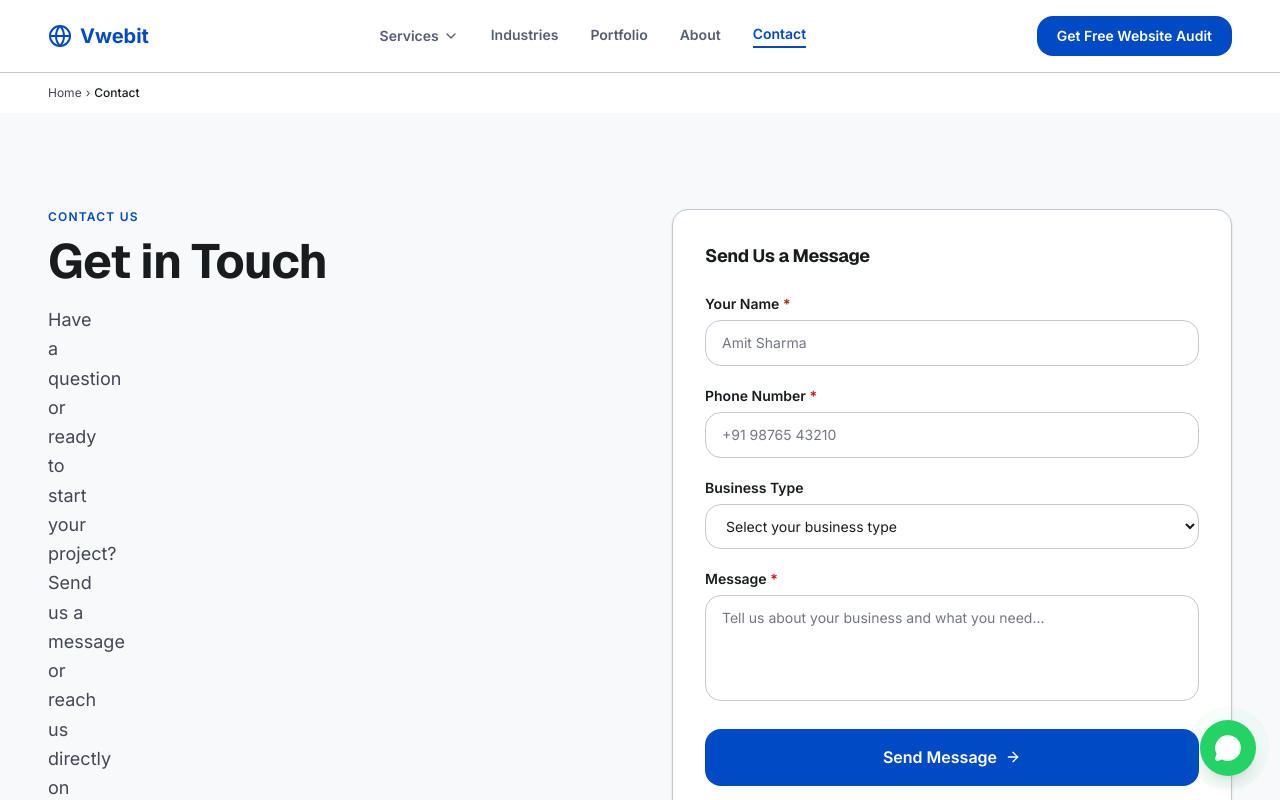
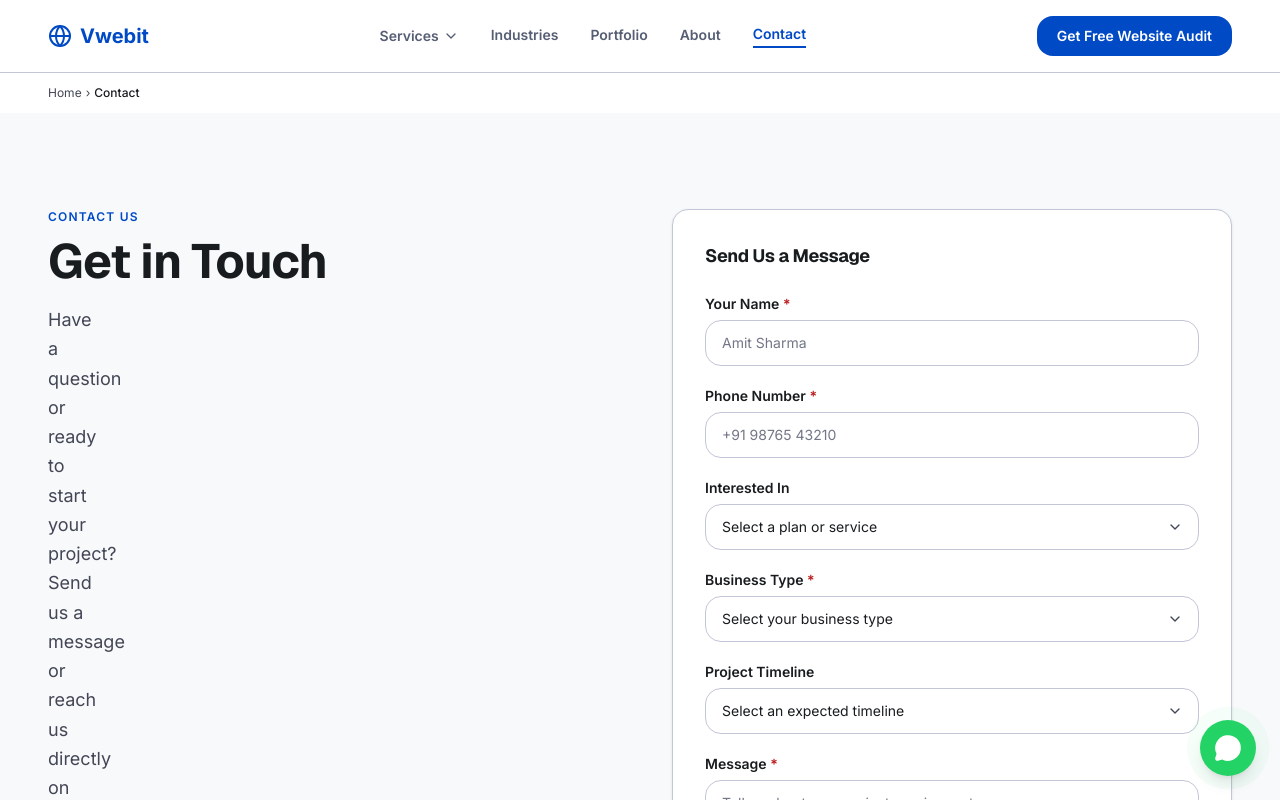
Before and after one commit to chiragthukran/vwebit, a Next.js app: page /contact in a window 1280 px wide. Shown: the top 800 px of the page. Built offline with nearby package versions, Linux system fonts and the light colour scheme.

Commit message:
feat: enhance contact form with pricing plans, conditional inputs, and live validation

```diff
--- a/app/api/contact/route.ts
+++ b/app/api/contact/route.ts
@@ -6,7 +6,7 @@ const resend = new Resend(process.env.RESEND_API_KEY);
 export async function POST(req: NextRequest) {
   try {
     const body = await req.json();
-    const { name, phone, businessType, message, botField } = body;
+    const { name, phone, plan, businessType, otherBusiness, timeline, message, botField } = body;
 
     // Honeypot check for spam
     if (botField) {
@@ -22,19 +22,46 @@ export async function POST(req: NextRequest) {
 
     const toEmail = process.env.AUDIT_EMAIL ?? "vwebit12@gmail.com";
 
+    // Resolve final business type string
+    const finalBusiness = businessType === "other" && otherBusiness ? otherBusiness : (businessType || "Not specified");
+
     const { error } = await resend.emails.send({
       from: "Vwebit Contact Form <onboarding@resend.dev>",
       to: toEmail,
-      subject: `New Contact from ${name}`,
+      subject: `New Lead: ${name} (${plan || finalBusiness})`,
       html: `
-        <h2>New Contact Form Submission</h2>
-        <table cellpadding="8" style="border-collapse:collapse;width:100%">
-          <tr><td><strong>Name:</strong></td><td>${name}</td></tr>
-          <tr><td><strong>Phone:</strong></td><td>${phone}</td></tr>
-          <tr><td><strong>Business Type:</strong></td><td>${businessType || "Not specified"}</td></tr>
-          <tr><td><strong>Message:</strong></td><td>${message || "—"}</td></tr>
-        </table>
-        <p style="margin-top:16px;color:#666">Sent via vwebit.xyz contact form</p>
+        <div style="font-family: sans-serif; color: #333; max-width: 600px;">
+          <h2 style="color: #000; border-bottom: 1px solid #eee; padding-bottom: 10px;">New Contact Form Submission</h2>
+          <table cellpadding="10" style="border-collapse:collapse; width:100%; text-align: left;">
+            <tr style="border-bottom: 1px solid #f5f5f5;">
+              <td style="width: 150px;"><strong>Name:</strong></td>
+              <td>${name}</td>
+            </tr>
+            <tr style="border-bottom: 1px solid #f5f5f5;">
+              <td><strong>Phone:</strong></td>
+              <td>${phone}</td>
+            </tr>
+            <tr style="border-bottom: 1px solid #f5f5f5;">
+              <td><strong>Interested In:</strong></td>
+              <td><span style="background:#f0f7ff; color:#0055cc; padding: 4px 8px; border-radius: 4px; font-weight: bold;">${plan || "Not specified"}</span></td>
+            </tr>
+            <tr style="border-bottom: 1px solid #f5f5f5;">
+              <td><strong>Business Type:</strong></td>
+              <td>${finalBusiness}</td>
+            </tr>
+            <tr style="border-bottom: 1px solid #f5f5f5;">
+              <td><strong>Timeline:</strong></td>
+              <td>${timeline || "Not specified"}</td>
+            </tr>
+            <tr>
+              <td colspan="2" style="padding-top: 20px;">
+                <strong>Message:</strong>
+                <p style="background: #f9fafb; padding: 15px; border-radius: 8px; border: 1px solid #eee; white-space: pre-wrap;">${message || "—"}</p>
+              </td>
+            </tr>
+          </table>
+          <p style="margin-top:24px; color:#666; font-size: 12px; text-align: center;">Sent securely via vwebit.xyz contact form</p>
+        </div>
       `,
     });
 
--- a/components/ContactForm.tsx
+++ b/components/ContactForm.tsx
@@ -4,14 +4,25 @@ import { useState } from "react";
 import { useForm } from "react-hook-form";
 import { zodResolver } from "@hookform/resolvers/zod";
 import { z } from "zod";
-import { ArrowRight, CheckCircle2 } from "lucide-react";
+import { ArrowRight, CheckCircle2, ChevronDown } from "lucide-react";
 
 const schema = z.object({
   name: z.string().min(2, "Name must be at least 2 characters"),
   phone: z.string().min(10, "Enter a valid phone number"),
-  businessType: z.string().optional(),
+  plan: z.string().optional(),
+  businessType: z.string().min(1, "Please select a business type"),
+  otherBusiness: z.string().optional(),
+  timeline: z.string().optional(),
   message: z.string().min(5, "Please enter a message"),
   botField: z.string().optional(),
+}).superRefine((data, ctx) => {
+  if (data.businessType === "other" && (!data.otherBusiness || data.otherBusiness.length < 2)) {
+    ctx.addIssue({
+      code: z.ZodIssueCode.custom,
+      message: "Please specify your business type",
+      path: ["otherBusiness"],
+    });
+  }
 });
 
 type FormData = z.infer<typeof schema>;
@@ -21,7 +32,17 @@ export function ContactForm() {
   const [error, setError] = useState("");
   const [loading, setLoading] = useState(false);
 
-  const { register, handleSubmit, formState: { errors } } = useForm<FormData>({ resolver: zodResolver(schema) });
+  const {
+    register,
+    handleSubmit,
+    watch,
+    formState: { errors },
+  } = useForm<FormData>({
+    resolver: zodResolver(schema),
+    mode: "onTouched", // Validates live when user leaves the field
+  });
+
+  const businessType = watch("businessType");
 
   const onSubmit = async (data: FormData) => {
     setLoading(true);
@@ -62,6 +83,8 @@ export function ContactForm() {
       <div aria-hidden="true" className="hidden">
         <input type="text" tabIndex={-1} autoComplete="off" {...register("botField")} />
       </div>
+
+      {/* Name */}
       <div>
         <label htmlFor="contact-name" className="block text-sm font-semibold text-[var(--color-on-surface)] mb-1.5">
           Your Name <span className="text-[var(--color-error)]">*</span>
@@ -70,6 +93,7 @@ export function ContactForm() {
         {errors.name && <p className="mt-1 text-xs text-[var(--color-error)]">{errors.name.message}</p>}
       </div>
 
+      {/* Phone */}
       <div>
         <label htmlFor="contact-phone" className="block text-sm font-semibold text-[var(--color-on-surface)] mb-1.5">
           Phone Number <span className="text-[var(--color-error)]">*</span>
@@ -78,26 +102,78 @@ export function ContactForm() {
         {errors.phone && <p className="mt-1 text-xs text-[var(--color-error)]">{errors.phone.message}</p>}
       </div>
 
+      {/* Pricing Plan */}
+      <div>
+        <label htmlFor="contact-plan" className="block text-sm font-semibold text-[var(--color-on-surface)] mb-1.5">
+          Interested In
+        </label>
+        <div className="relative">
+          <select id="contact-plan" {...register("plan")} className="appearance-none w-full px-4 py-3 rounded-lg border border-[var(--color-outline-variant)] bg-white text-[var(--color-on-surface)] text-sm focus:outline-none focus:ring-2 focus:ring-[var(--color-primary)] focus:border-transparent transition pr-10">
+            <option value="">Select a plan or service</option>
+            <option value="Starter Plan (₹7,999)">Starter Plan (₹7,999)</option>
+            <option value="Custom Quote">Custom Quote</option>
+            <option value="Growth+ Plan (₹24,999)">Growth+ Plan (₹24,999)</option>
+            <option value="Website Audit">Website Audit</option>
+            <option value="Not Sure Yet">Not Sure Yet</option>
+          </select>
+          <ChevronDown className="absolute right-4 top-1/2 -translate-y-1/2 w-4 h-4 text-[var(--color-on-surface-variant)] pointer-events-none" aria-hidden="true" />
+        </div>
+      </div>
+
+      {/* Business Type */}
       <div>
         <label htmlFor="contact-business-type" className="block text-sm font-semibold text-[var(--color-on-surface)] mb-1.5">
-          Business Type
+          Business Type <span className="text-[var(--color-error)]">*</span>
         </label>
-        <select id="contact-business-type" {...register("businessType")} className="w-full px-4 py-3 rounded-lg border border-[var(--color-outline-variant)] bg-white text-[var(--color-on-surface)] text-sm focus:outline-none focus:ring-2 focus:ring-[var(--color-primary)] focus:border-transparent transition">
-          <option value="">Select your business type</option>
-          <option value="packers-movers">Packers & Movers</option>
-          <option value="transport">Transport / Logistics</option>
-          <option value="clinic">Clinic / Healthcare</option>
-          <option value="contractor">Contractor / Builder</option>
-          <option value="retail">Retail / Shop</option>
-          <option value="other">Other</option>
-        </select>
+        <div className="relative">
+          <select id="contact-business-type" {...register("businessType")} className="appearance-none w-full px-4 py-3 rounded-lg border border-[var(--color-outline-variant)] bg-white text-[var(--color-on-surface)] text-sm focus:outline-none focus:ring-2 focus:ring-[var(--color-primary)] focus:border-transparent transition pr-10">
+            <option value="">Select your business type</option>
+            <option value="Packers & Movers">Packers & Movers</option>
+            <option value="Transport / Logistics">Transport / Logistics</option>
+            <option value="Clinic / Healthcare">Clinic / Healthcare</option>
+            <option value="Contractor / Builder">Contractor / Builder</option>
+            <option value="Retail / Shop">Retail / Shop</option>
+            <option value="other">Other</option>
+          </select>
+          <ChevronDown className="absolute right-4 top-1/2 -translate-y-1/2 w-4 h-4 text-[var(--color-on-surface-variant)] pointer-events-none" aria-hidden="true" />
+        </div>
+        {errors.businessType && <p className="mt-1 text-xs text-[var(--color-error)]">{errors.businessType.message}</p>}
       </div>
 
+      {/* Other Business Type (Conditional) */}
+      {businessType === "other" && (
+        <div className="animate-fade-in-up">
+          <label htmlFor="contact-other-business" className="block text-sm font-semibold text-[var(--color-on-surface)] mb-1.5">
+            Please Specify <span className="text-[var(--color-error)]">*</span>
+          </label>
+          <input id="contact-other-business" type="text" placeholder="E.g. Real Estate, Restaurant..." {...register("otherBusiness")} className="w-full px-4 py-3 rounded-lg border border-[var(--color-outline-variant)] bg-white text-[var(--color-on-surface)] text-sm placeholder:text-[var(--color-outline)] focus:outline-none focus:ring-2 focus:ring-[var(--color-primary)] focus:border-transparent transition" />
+          {errors.otherBusiness && <p className="mt-1 text-xs text-[var(--color-error)]">{errors.otherBusiness.message}</p>}
+        </div>
+      )}
+
+      {/* Timeline */}
+      <div>
+        <label htmlFor="contact-timeline" className="block text-sm font-semibold text-[var(--color-on-surface)] mb-1.5">
+          Project Timeline
+        </label>
+        <div className="relative">
+          <select id="contact-timeline" {...register("timeline")} className="appearance-none w-full px-4 py-3 rounded-lg border border-[var(--color-outline-variant)] bg-white text-[var(--color-on-surface)] text-sm focus:outline-none focus:ring-2 focus:ring-[var(--color-primary)] focus:border-transparent transition pr-10">
+            <option value="">Select an expected timeline</option>
+            <option value="ASAP">ASAP</option>
+            <option value="1-2 Weeks">1-2 Weeks</option>
+            <option value="1 Month">1 Month</option>
+            <option value="More than a month">More than a month</option>
+          </select>
+          <ChevronDown className="absolute right-4 top-1/2 -translate-y-1/2 w-4 h-4 text-[var(--color-on-surface-variant)] pointer-events-none" aria-hidden="true" />
+        </div>
+      </div>
+
+      {/* Message */}
       <div>
         <label htmlFor="contact-message" className="block text-sm font-semibold text-[var(--color-on-surface)] mb-1.5">
           Message <span className="text-[var(--color-error)]">*</span>
         </label>
-        <textarea id="contact-message" rows={4} placeholder="Tell us about your business and what you need..." {...register("message")} className="w-full px-4 py-3 rounded-lg border border-[var(--color-outline-variant)] bg-white text-[var(--color-on-surface)] text-sm placeholder:text-[var(--color-outline)] focus:outline-none focus:ring-2 focus:ring-[var(--color-primary)] focus:border-transparent transition resize-none" />
+        <textarea id="contact-message" rows={4} placeholder="Tell us about your project requirements..." {...register("message")} className="w-full px-4 py-3 rounded-lg border border-[var(--color-outline-variant)] bg-white text-[var(--color-on-surface)] text-sm placeholder:text-[var(--color-outline)] focus:outline-none focus:ring-2 focus:ring-[var(--color-primary)] focus:border-transparent transition resize-none" />
         {errors.message && <p className="mt-1 text-xs text-[var(--color-error)]">{errors.message.message}</p>}
       </div>
 
@@ -108,7 +184,7 @@ export function ContactForm() {
       )}
 
       <button type="submit" id="contact-form-submit" data-tracking="contact_submit" disabled={loading} className="w-full inline-flex items-center justify-center gap-2 px-6 py-4 bg-[var(--color-primary)] text-white font-semibold rounded-lg hover:bg-[var(--color-surface-tint)] transition-colors disabled:opacity-60 disabled:cursor-not-allowed">
-        {loading ? "Sending..." : "Send Message"}
+        {loading ? "Sending..." : "Submit Request"}
         {!loading && <ArrowRight className="w-4 h-4" aria-hidden="true" />}
       </button>
     </form>
```
